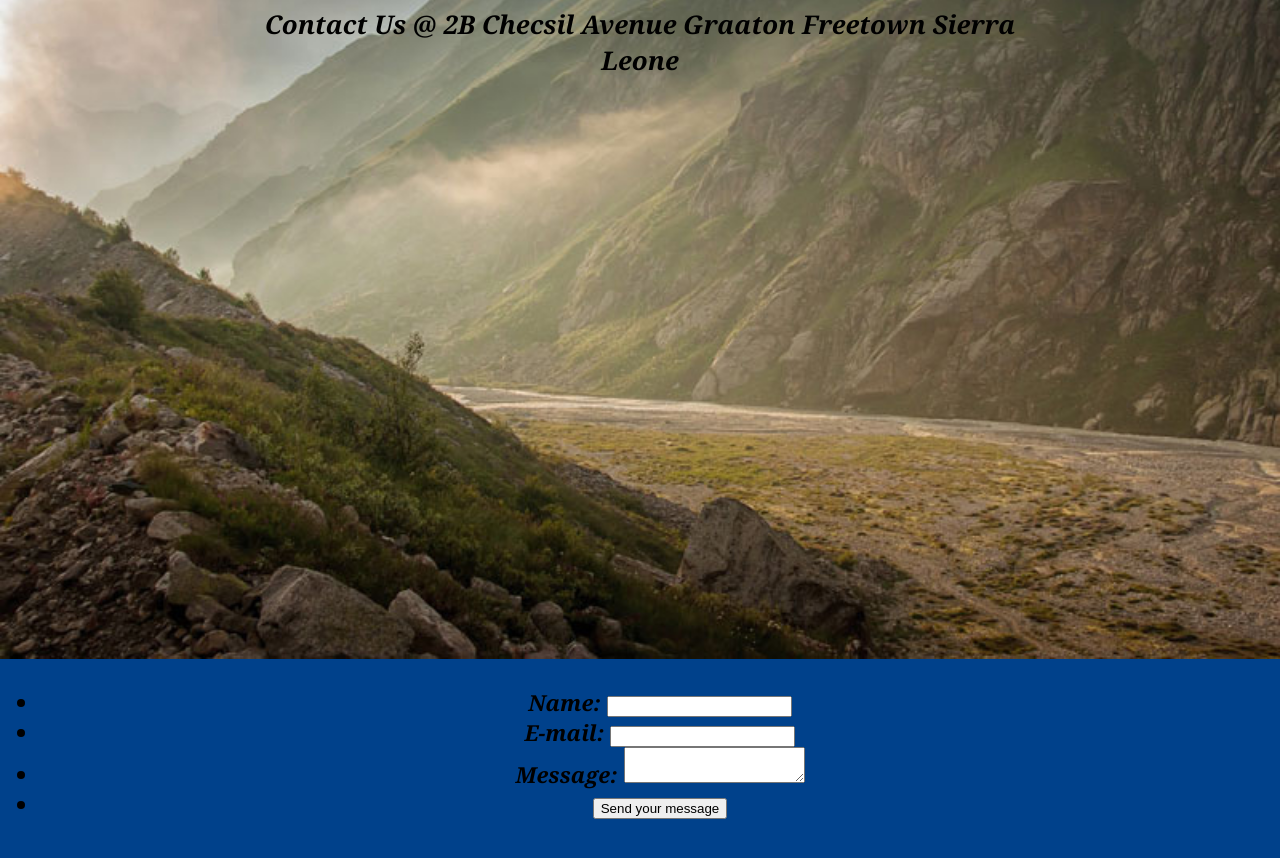
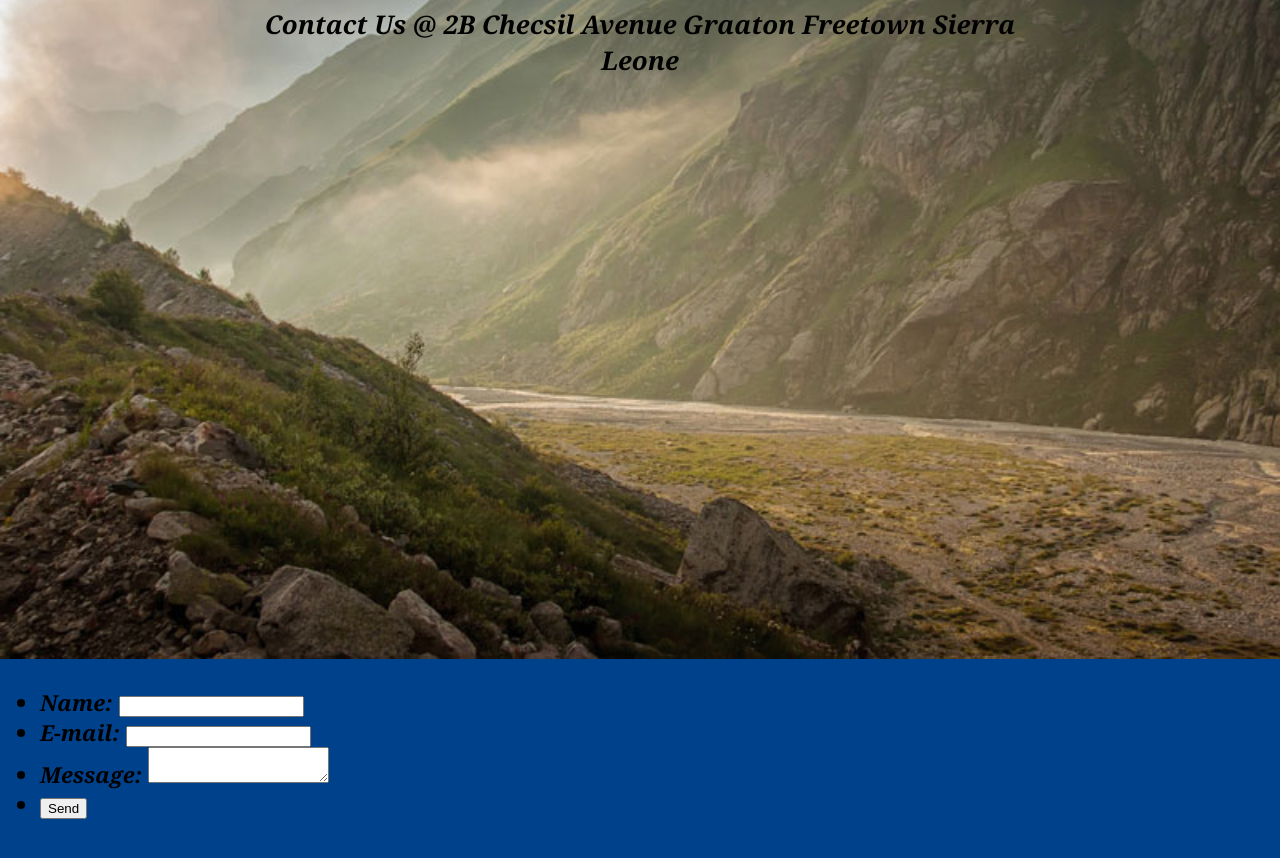
Before and after one commit to Melvinensah/wdd130, a plain HTML site: page wwr/contactus.html in a window 1280 px wide. Shown: the part 194-1052 px from the top of the page. Drawn offline with Linux system fonts and the light colour scheme.

Commit message:
html vlidated

```diff
--- a/wwr/contactus.html
+++ b/wwr/contactus.html
@@ -9,12 +9,10 @@
 </head>
 <body>
   <div id="content">
-
     <header>
       <a id="logo_link" href="index.html">
         <img class="logo" src= "https://sierrawhitewater.com/wp-content/uploads/2021/03/Sierra-Logo.png" alt="sierra water logo">
       </a>
-
       <!--   <a id="logo-link" href="index.html"><img class="logo" src="https://cdn.glitch.global/1441a017-c76b-4fb2-b4ac-085c1290cf1f/logo.png?v=1663795619990" alt="Dry-Oar-Logo"></a>-->
 
       <nav>
@@ -24,7 +22,6 @@
         <a href="site-plan-rafting.html">Site Plan</a>
       </nav>
     </header>
-
     <main>
       <div id="contact">
         <div id="con-box">
@@ -35,7 +32,7 @@
           <h3>Contact Us @ 2B Checsil Avenue Graaton Freetown Sierra Leone</h3>
         </section>
       </div>
-          <section class="form-box">
+      <div class="form-box">
         <form action="/my-handling-form-page" target="_blank" method="post">
           <ul>
             <li>
@@ -51,13 +48,12 @@
               <textarea id="msg" name="user_message"></textarea>
             </li>
               <li class="button">
-                    <button type="submit">Send your message</button>
+                <button type="submit">Send</button>
               </li>
           </ul>
         </form>
-          </section>
+      </div>
     </main>
-
     <footer>
       <p id="info">&copy; 2022 Sierra White Water Rafting - Melvinensah Bunduka - WDD130-24</p>
       <p><a href="site-plan-rafting.html">Site Plan</a></p>
@@ -65,11 +61,10 @@
 
       <div class="social">
         <a class="socialmedia" target="_blank" href="https://facebook.com"><img class="icons" src="https://cdn.glitch.global/1441a017-c76b-4fb2-b4ac-085c1290cf1f/facebook.png?v=1663795619781" alt="fb"></a>
-
         <a class="socialmedia" target="_blank" href="https://twitter.com"><img class="icons" src="https://cdn.glitch.global/1441a017-c76b-4fb2-b4ac-085c1290cf1f/twitter.png?v=1663795620032" alt="twitter"></a>
-
         <a class="socialmedia" target="_blank" href="https://instagram.com"><img class="icons" src="https://cdn.glitch.global/1441a017-c76b-4fb2-b4ac-085c1290cf1f/instagram.png?v=1663795619408" alt="instagram"></a>
       </div>
     </footer>
+  </div>
 </body>
 </html>
```
Lines whose indentation alone changed are shown as unchanged.
